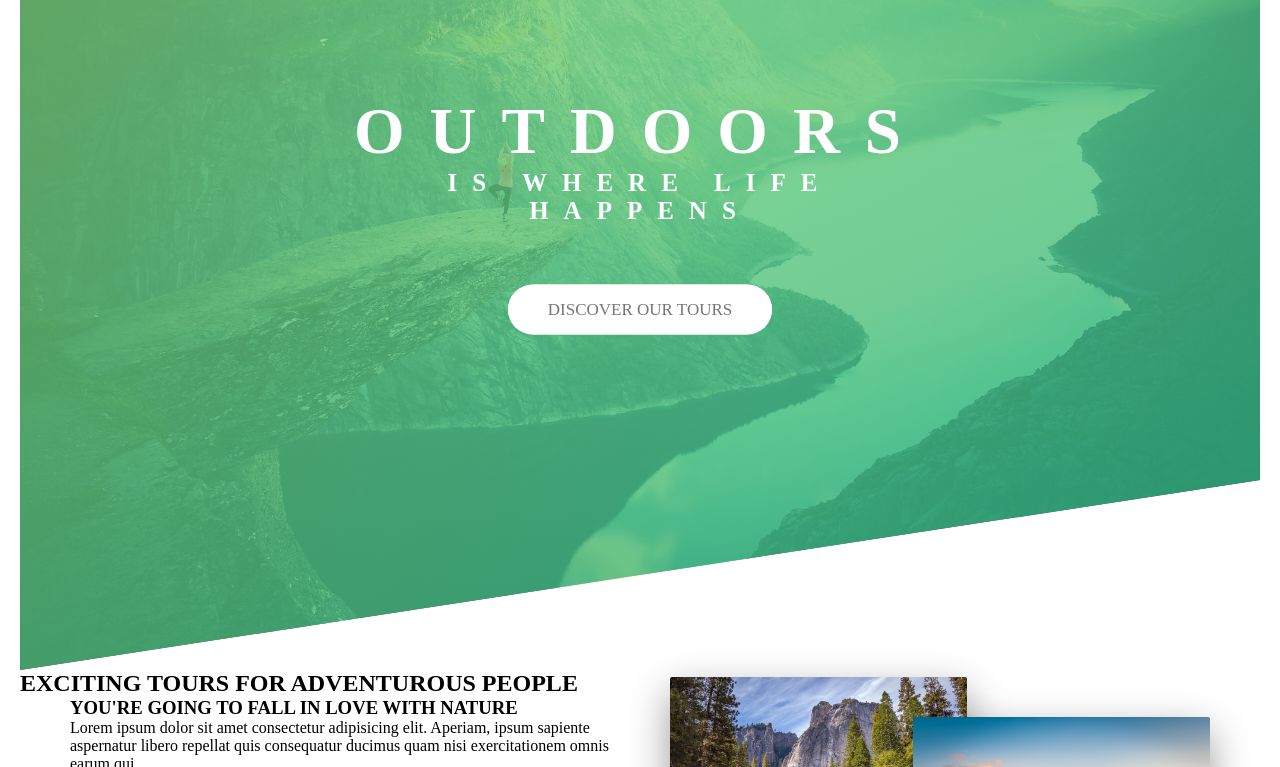
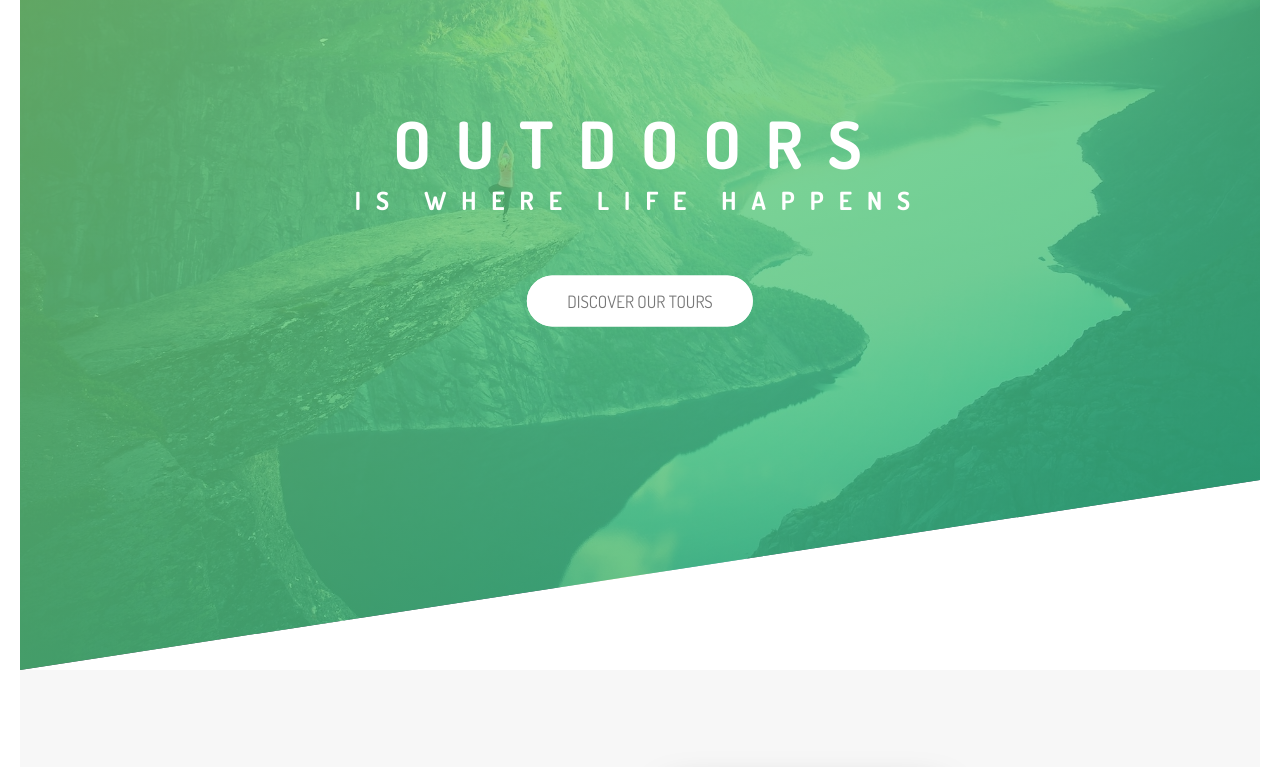
Before and after one commit to LubbaSaha/project_prep, a plain HTML site: page index.html in a window 1280 px wide. Shown: the part 110-877 px from the top of the page. Drawn offline with Linux system fonts and the light colour scheme.

Commit message:
font added

```diff
--- a/css/base/base.css
+++ b/css/base/base.css
@@ -11,4 +11,5 @@ html{
 body{
     padding: 2rem;
     font-size: 1.6rem;
+    font-family: 'Dosis', sans-serif;
 }
--- a/css/sections/sections.css
+++ b/css/sections/sections.css
@@ -0,0 +1,4 @@
+.section_about{
+    background: #f7f7f7;
+    padding: 10rem;
+}
--- a/index.html
+++ b/index.html
@@ -6,6 +6,7 @@
         <meta http-equiv="X-UA-Compatible" content="ie=edge">
         <link rel="shortcut icon" type="image/png" href="img/favicon.png">
         <link rel="stylesheet" href="css/base/base.css">
+        <link rel="stylesheet" href="css/sections/sections.css">
 
         <link rel="stylesheet" href="css/base/typography.css">
         <link rel="stylesheet" href="css/component/header.css">
@@ -15,6 +16,7 @@
         <link rel="stylesheet" href="css/base/grid.css">
         <link rel="stylesheet" href="css/base/animation.css">
 
+        <link href="https://fonts.googleapis.com/css?family=Dosis:300,400,700" rel="stylesheet">
         <title>Natours | Exciting tours for adventurous people</title>
     </head>
     <body>
```
Also changed, not shown: css/base/helper.css (added).
